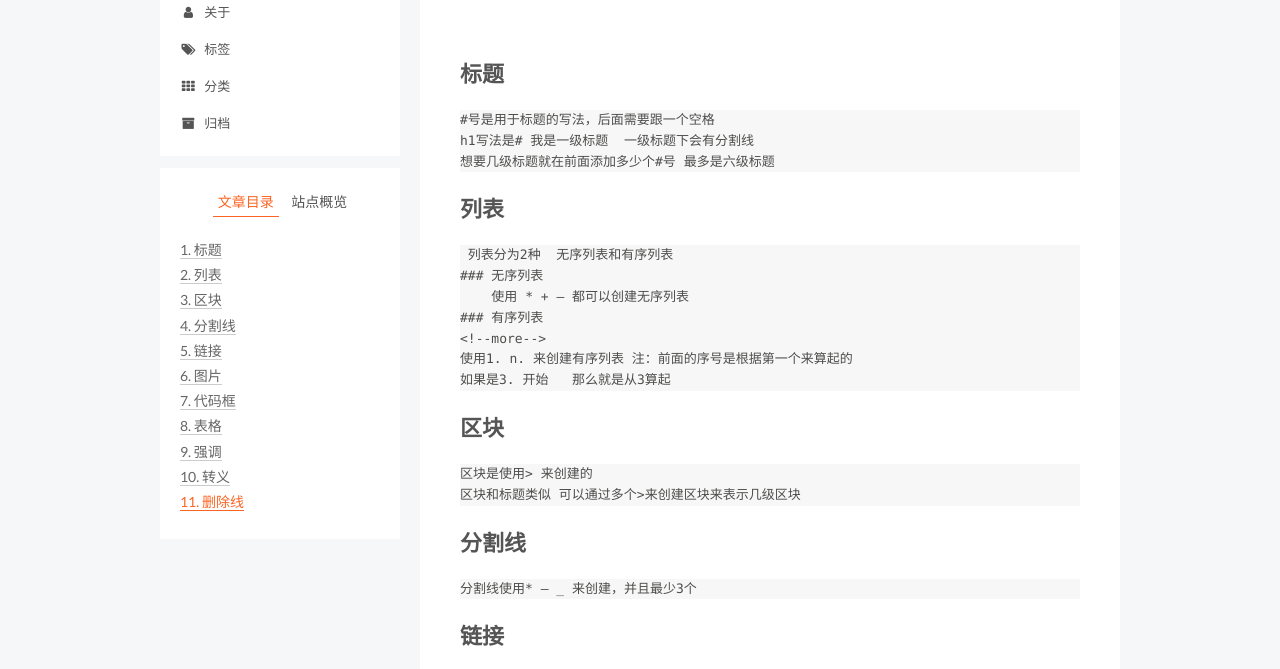
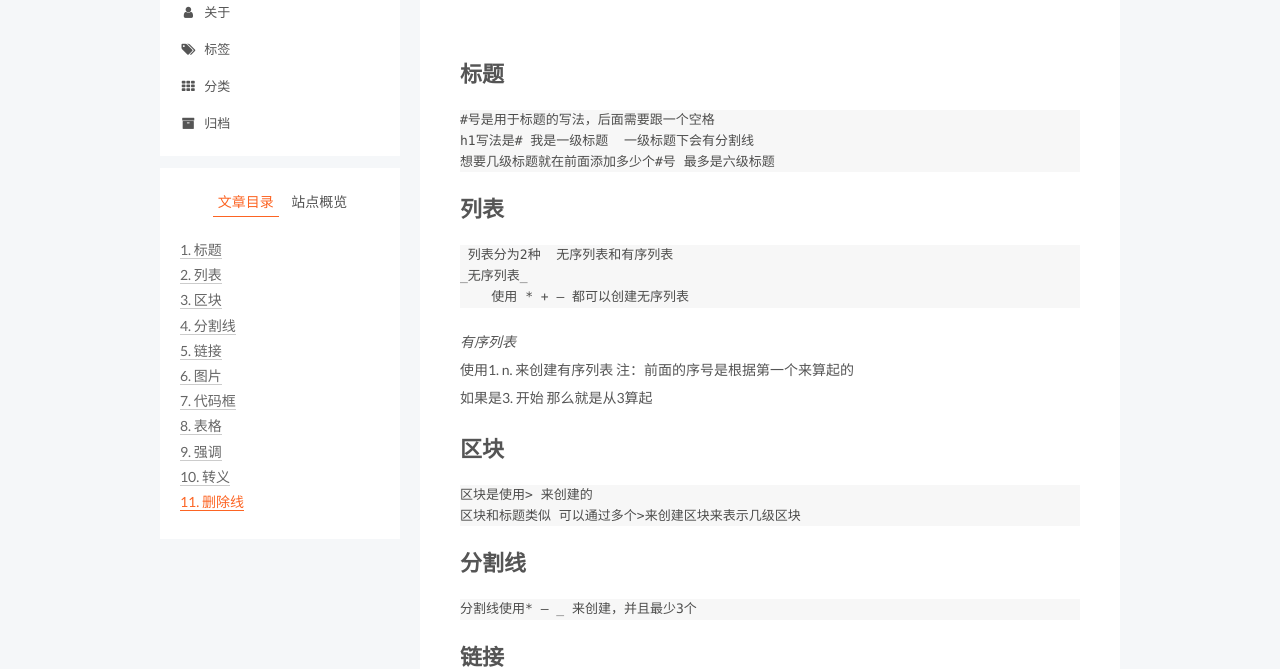
Before and after one commit to linxiancheng/linxiancheng.github.io, a plain HTML site: page 2017/08/30/md文档编写学习笔记/index.html in a window 1280 px wide. Shown: the part 152-821 px from the top of the page. Drawn offline with Linux system fonts and the light colour scheme.

Commit message:
Site updated: 2017-08-31 16:04:59

```diff
--- a/2017/08/30/md文档编写学习笔记/index.html
+++ b/2017/08/30/md文档编写学习笔记/index.html
@@ -97,18 +97,18 @@
 
 
 
-<meta name="description" content="标题#号是用于标题的写法，后面需要跟一个空格 h1写法是# 我是一级标题  一级标题下会有分割线 想要几级标题就在前面添加多少个#号 最多是六级标题 列表 列表分为2种  无序列表和有序列表 ### 无序列表      使用 * + — 都可以创建无序列表 ### 有序列表  &amp;lt;!--more--&amp;gt; 使用1. n. 来创建有序列表 注：前面的序号是根据第一个来算起的 如果是3. 开始">
+<meta name="description" content="标题#号是用于标题的写法，后面需要跟一个空格 h1写法是# 我是一级标题  一级标题下会有分割线 想要几级标题就在前面添加多少个#号 最多是六级标题 列表 列表分为2种  无序列表和有序列表 _无序列表_     使用 * + — 都可以创建无序列表    有序列表    使用1. n. 来创建有序列表 注：前面的序号是根据第一个来算起的    如果是3. 开始   那么就是从3算起 区块区块是使">
 <meta name="keywords" content="web">
 <meta property="og:type" content="article">
 <meta property="og:title" content="md文件编写学习笔记">
 <meta property="og:url" content="http://yoursite.com/2017/08/30/md文档编写学习笔记/index.html">
 <meta property="og:site_name" content="林献程-个人博客">
-<meta property="og:description" content="标题#号是用于标题的写法，后面需要跟一个空格 h1写法是# 我是一级标题  一级标题下会有分割线 想要几级标题就在前面添加多少个#号 最多是六级标题 列表 列表分为2种  无序列表和有序列表 ### 无序列表      使用 * + — 都可以创建无序列表 ### 有序列表  &amp;lt;!--more--&amp;gt; 使用1. n. 来创建有序列表 注：前面的序号是根据第一个来算起的 如果是3. 开始">
+<meta property="og:description" content="标题#号是用于标题的写法，后面需要跟一个空格 h1写法是# 我是一级标题  一级标题下会有分割线 想要几级标题就在前面添加多少个#号 最多是六级标题 列表 列表分为2种  无序列表和有序列表 _无序列表_     使用 * + — 都可以创建无序列表    有序列表    使用1. n. 来创建有序列表 注：前面的序号是根据第一个来算起的    如果是3. 开始   那么就是从3算起 区块区块是使">
 <meta property="og:locale" content="zh-Hans">
-<meta property="og:updated_time" content="2017-08-31T08:02:05.408Z">
+<meta property="og:updated_time" content="2017-08-31T08:04:52.046Z">
 <meta name="twitter:card" content="summary">
 <meta name="twitter:title" content="md文件编写学习笔记">
-<meta name="twitter:description" content="标题#号是用于标题的写法，后面需要跟一个空格 h1写法是# 我是一级标题  一级标题下会有分割线 想要几级标题就在前面添加多少个#号 最多是六级标题 列表 列表分为2种  无序列表和有序列表 ### 无序列表      使用 * + — 都可以创建无序列表 ### 有序列表  &amp;lt;!--more--&amp;gt; 使用1. n. 来创建有序列表 注：前面的序号是根据第一个来算起的 如果是3. 开始">
+<meta name="twitter:description" content="标题#号是用于标题的写法，后面需要跟一个空格 h1写法是# 我是一级标题  一级标题下会有分割线 想要几级标题就在前面添加多少个#号 最多是六级标题 列表 列表分为2种  无序列表和有序列表 _无序列表_     使用 * + — 都可以创建无序列表    有序列表    使用1. n. 来创建有序列表 注：前面的序号是根据第一个来算起的    如果是3. 开始   那么就是从3算起 区块区块是使">
 
 
 
@@ -374,13 +374,10 @@
 h1写法是# 我是一级标题  一级标题下会有分割线
 想要几级标题就在前面添加多少个#号 最多是六级标题
 </code></pre><h1 id="列表"><a href="#列表" class="headerlink" title="列表"></a>列表</h1><pre><code> 列表分为2种  无序列表和有序列表
-### 无序列表
+_无序列表_
     使用 * + — 都可以创建无序列表
-### 有序列表
-&lt;!--more--&gt;
-使用1. n. 来创建有序列表 注：前面的序号是根据第一个来算起的
-如果是3. 开始   那么就是从3算起
-</code></pre><h1 id="区块"><a href="#区块" class="headerlink" title="区块"></a>区块</h1><pre><code>区块是使用&gt; 来创建的
+</code></pre><p>   <em>有序列表</em><br>    使用1. n. 来创建有序列表 注：前面的序号是根据第一个来算起的<br>    如果是3. 开始   那么就是从3算起</p>
+<h1 id="区块"><a href="#区块" class="headerlink" title="区块"></a>区块</h1><pre><code>区块是使用&gt; 来创建的
 区块和标题类似 可以通过多个&gt;来创建区块来表示几级区块
 </code></pre><h1 id="分割线"><a href="#分割线" class="headerlink" title="分割线"></a>分割线</h1><pre><code>分割线使用* — _ 来创建，并且最少3个
 </code></pre><h1 id="链接"><a href="#链接" class="headerlink" title="链接"></a>链接</h1><pre><code>创建链接是使用 [] 之后跟着 ()
--- a/sitemap.xml
+++ b/sitemap.xml
@@ -4,7 +4,7 @@
   <url>
     <loc>http://yoursite.com/2017/08/30/md%E6%96%87%E6%A1%A3%E7%BC%96%E5%86%99%E5%AD%A6%E4%B9%A0%E7%AC%94%E8%AE%B0/</loc>
 
-    <lastmod>2017-08-31T08:02:05.408Z</lastmod>
+    <lastmod>2017-08-31T08:04:52.046Z</lastmod>
 
   </url>
 
```
Also changed, not shown: atom.xml (+5 -8 lines), index.html (+3 -6 lines).
